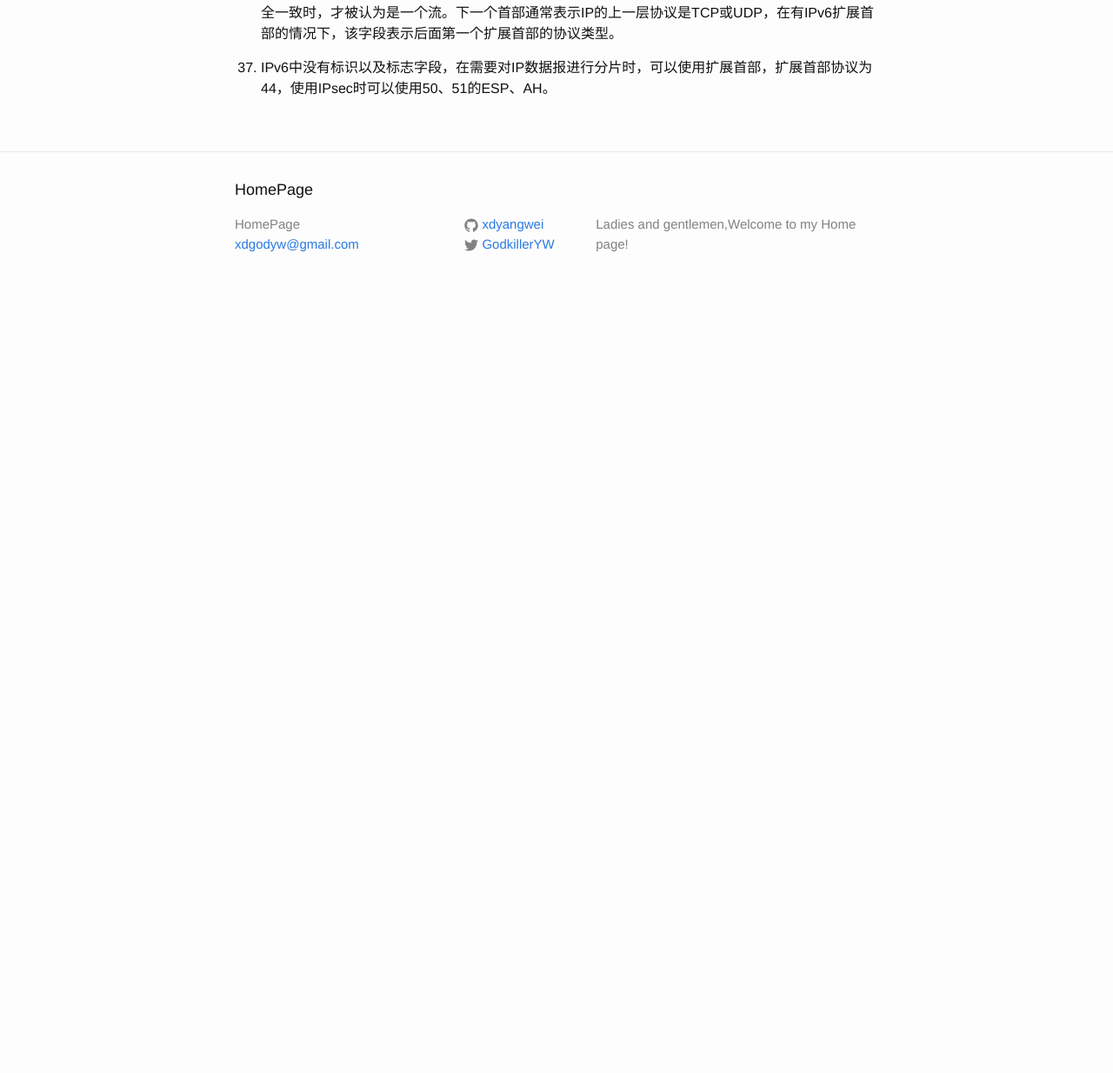
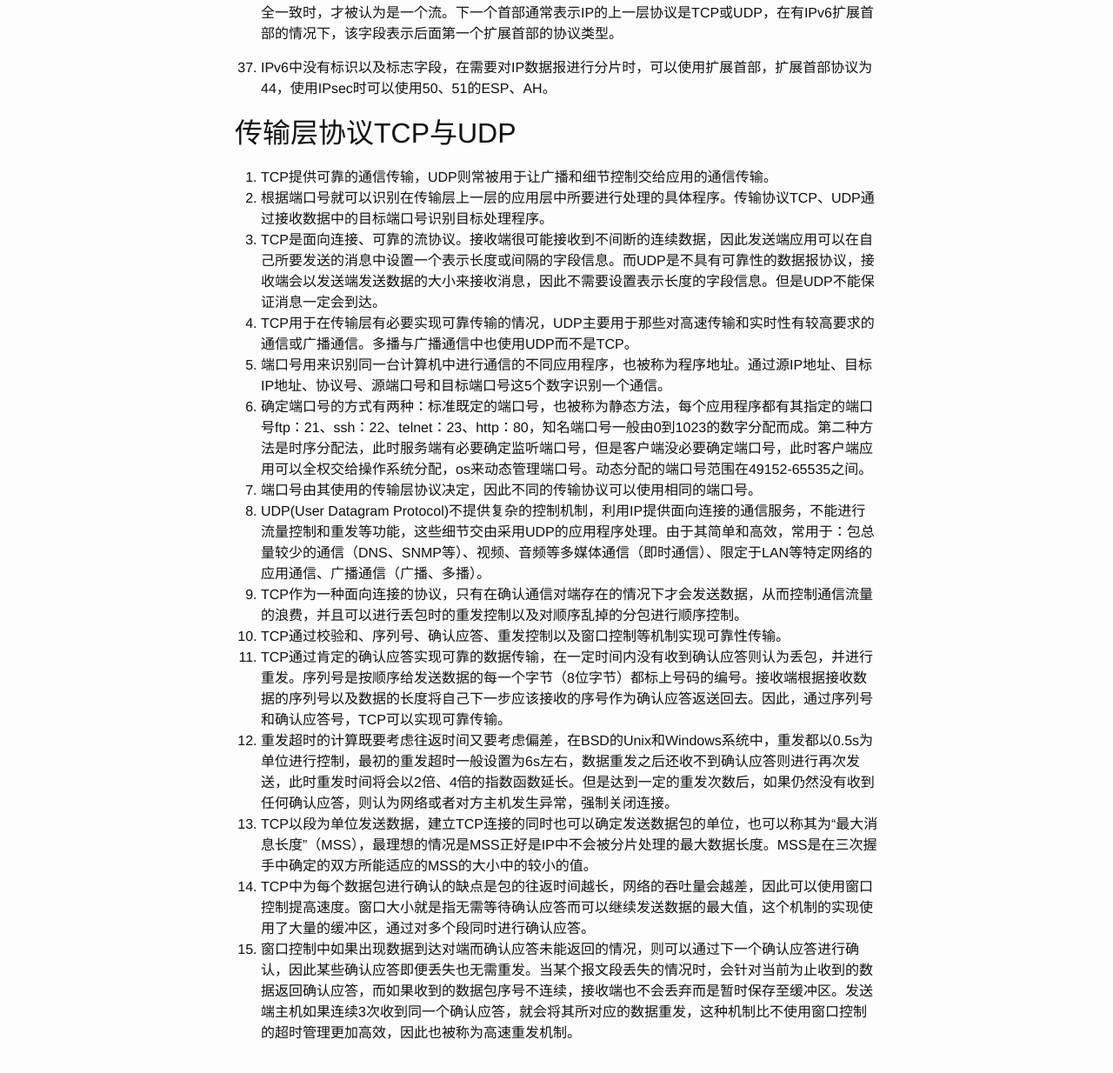
Before and after one commit to xdyangwei/xdyangwei.github.io, a Jekyll site: the page built from _posts/2018-7-1-计算机网络.md, in a window 1280 px wide and 1400 px high, scrolled down 3321 px. Shown: the part 164-1398 px from the top of the window at 87% size. Built offline with Jekyll 4.4.1, drawn with Linux system fonts in a browser that asks for light colours; our own code applies the rules of GitHub Pages for plain Markdown files; before the commit the page ends 3837 px from its top, so only the background shows below that.

Commit message:
add TCP/UDP section

```diff
--- a/_posts/2018-7-1-计算机网络.md
+++ b/_posts/2018-7-1-计算机网络.md
@@ -81,3 +81,21 @@
 36. IPv6首部中为了减轻路由器的负担，省略了首部校验和字段。只有流标号、源地址和目标地址三项完全一致时，才被认为是一个流。下一个首部通常表示IP的上一层协议是TCP或UDP，在有IPv6扩展首部的情况下，该字段表示后面第一个扩展首部的协议类型。
 
 37. IPv6中没有标识以及标志字段，在需要对IP数据报进行分片时，可以使用扩展首部，扩展首部协议为44，使用IPsec时可以使用50、51的ESP、AH。
+
+## 传输层协议TCP与UDP
+
+1. TCP提供可靠的通信传输，UDP则常被用于让广播和细节控制交给应用的通信传输。
+2. 根据端口号就可以识别在传输层上一层的应用层中所要进行处理的具体程序。传输协议TCP、UDP通过接收数据中的目标端口号识别目标处理程序。
+3. TCP是面向连接、可靠的流协议。接收端很可能接收到不间断的连续数据，因此发送端应用可以在自己所要发送的消息中设置一个表示长度或间隔的字段信息。而UDP是不具有可靠性的数据报协议，接收端会以发送端发送数据的大小来接收消息，因此不需要设置表示长度的字段信息。但是UDP不能保证消息一定会到达。
+4. TCP用于在传输层有必要实现可靠传输的情况，UDP主要用于那些对高速传输和实时性有较高要求的通信或广播通信。多播与广播通信中也使用UDP而不是TCP。
+5. 端口号用来识别同一台计算机中进行通信的不同应用程序，也被称为程序地址。通过源IP地址、目标IP地址、协议号、源端口号和目标端口号这5个数字识别一个通信。
+6. 确定端口号的方式有两种：标准既定的端口号，也被称为静态方法，每个应用程序都有其指定的端口号ftp：21、ssh：22、telnet：23、http：80，知名端口号一般由0到1023的数字分配而成。第二种方法是时序分配法，此时服务端有必要确定监听端口号，但是客户端没必要确定端口号，此时客户端应用可以全权交给操作系统分配，os来动态管理端口号。动态分配的端口号范围在49152-65535之间。
+7. 端口号由其使用的传输层协议决定，因此不同的传输协议可以使用相同的端口号。
+8. UDP(User Datagram Protocol)不提供复杂的控制机制，利用IP提供面向连接的通信服务，不能进行流量控制和重发等功能，这些细节交由采用UDP的应用程序处理。由于其简单和高效，常用于：包总量较少的通信（DNS、SNMP等）、视频、音频等多媒体通信（即时通信）、限定于LAN等特定网络的应用通信、广播通信（广播、多播）。
+9. TCP作为一种面向连接的协议，只有在确认通信对端存在的情况下才会发送数据，从而控制通信流量的浪费，并且可以进行丢包时的重发控制以及对顺序乱掉的分包进行顺序控制。
+10. TCP通过校验和、序列号、确认应答、重发控制以及窗口控制等机制实现可靠性传输。
+11. TCP通过肯定的确认应答实现可靠的数据传输，在一定时间内没有收到确认应答则认为丢包，并进行重发。序列号是按顺序给发送数据的每一个字节（8位字节）都标上号码的编号。接收端根据接收数据的序列号以及数据的长度将自己下一步应该接收的序号作为确认应答返送回去。因此，通过序列号和确认应答号，TCP可以实现可靠传输。
+12. 重发超时的计算既要考虑往返时间又要考虑偏差，在BSD的Unix和Windows系统中，重发都以0.5s为单位进行控制，最初的重发超时一般设置为6s左右，数据重发之后还收不到确认应答则进行再次发送，此时重发时间将会以2倍、4倍的指数函数延长。但是达到一定的重发次数后，如果仍然没有收到任何确认应答，则认为网络或者对方主机发生异常，强制关闭连接。
+13. TCP以段为单位发送数据，建立TCP连接的同时也可以确定发送数据包的单位，也可以称其为“最大消息长度”（MSS），最理想的情况是MSS正好是IP中不会被分片处理的最大数据长度。MSS是在三次握手中确定的双方所能适应的MSS的大小中的较小的值。
+14. TCP中为每个数据包进行确认的缺点是包的往返时间越长，网络的吞吐量会越差，因此可以使用窗口控制提高速度。窗口大小就是指无需等待确认应答而可以继续发送数据的最大值，这个机制的实现使用了大量的缓冲区，通过对多个段同时进行确认应答。
+15. 窗口控制中如果出现数据到达对端而确认应答未能返回的情况，则可以通过下一个确认应答进行确认，因此某些确认应答即便丢失也无需重发。当某个报文段丢失的情况时，会针对当前为止收到的数据返回确认应答，而如果收到的数据包序号不连续，接收端也不会丢弃而是暂时保存至缓冲区。发送端主机如果连续3次收到同一个确认应答，就会将其所对应的数据重发，这种机制比不使用窗口控制的超时管理更加高效，因此也被称为高速重发机制。
```
